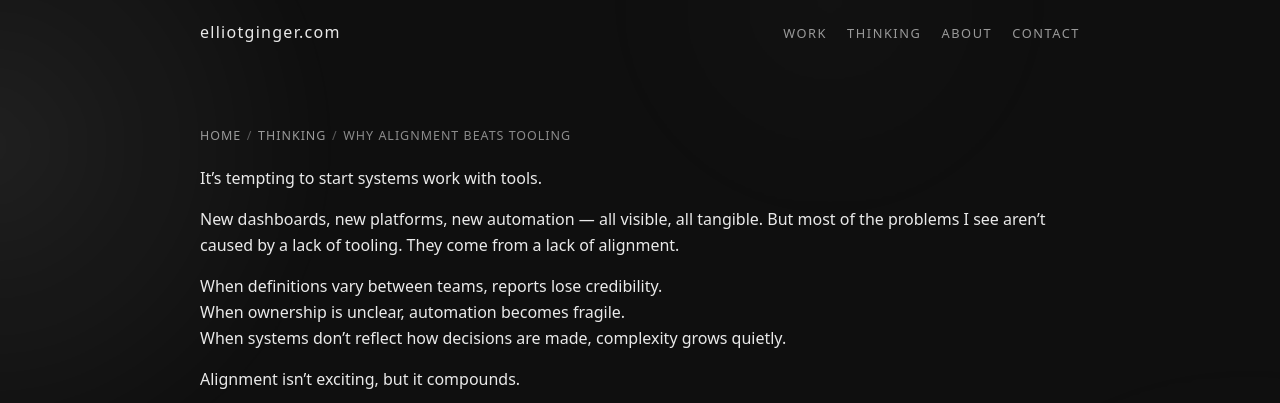
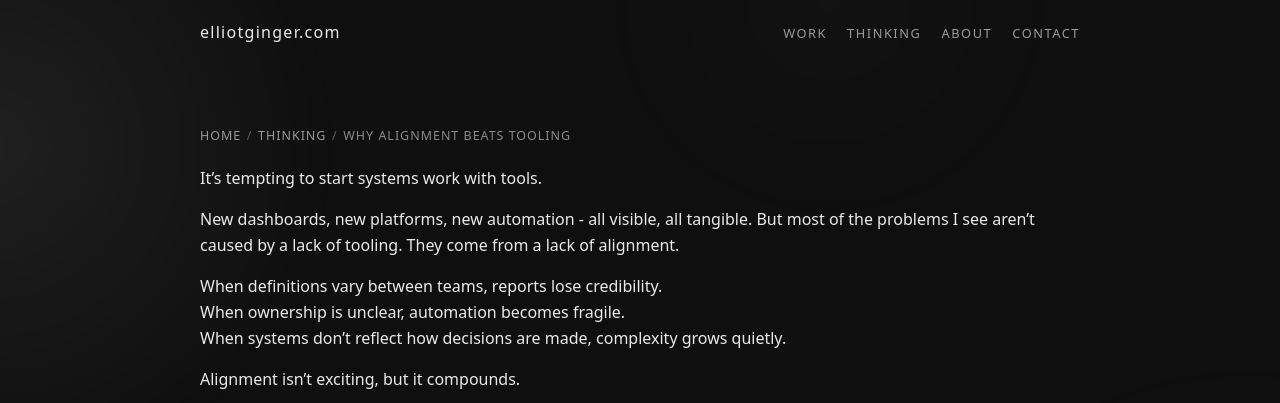
Before and after one commit to ElliotGinge/elliotginger.com, a Jekyll site: the page built from _posts/2026-02-07-alignment-beats-tooling.md, in a window 1280 px wide. Shown: the top 403 px of the page. Built offline with Jekyll 4.4.1, drawn with Linux system fonts in a browser that asks for light colours.

Commit message:
Update 2026-02-07-alignment-beats-tooling.md

```diff
--- a/_posts/2026-02-07-alignment-beats-tooling.md
+++ b/_posts/2026-02-07-alignment-beats-tooling.md
@@ -6,7 +6,7 @@ tags: [systems, governance, delivery]
 
 It’s tempting to start systems work with tools.
 
-New dashboards, new platforms, new automation — all visible, all tangible. But most of the problems I see aren’t caused by a lack of tooling. They come from a lack of alignment.
+New dashboards, new platforms, new automation - all visible, all tangible. But most of the problems I see aren’t caused by a lack of tooling. They come from a lack of alignment.
 
 When definitions vary between teams, reports lose credibility.
 When ownership is unclear, automation becomes fragile.
```
